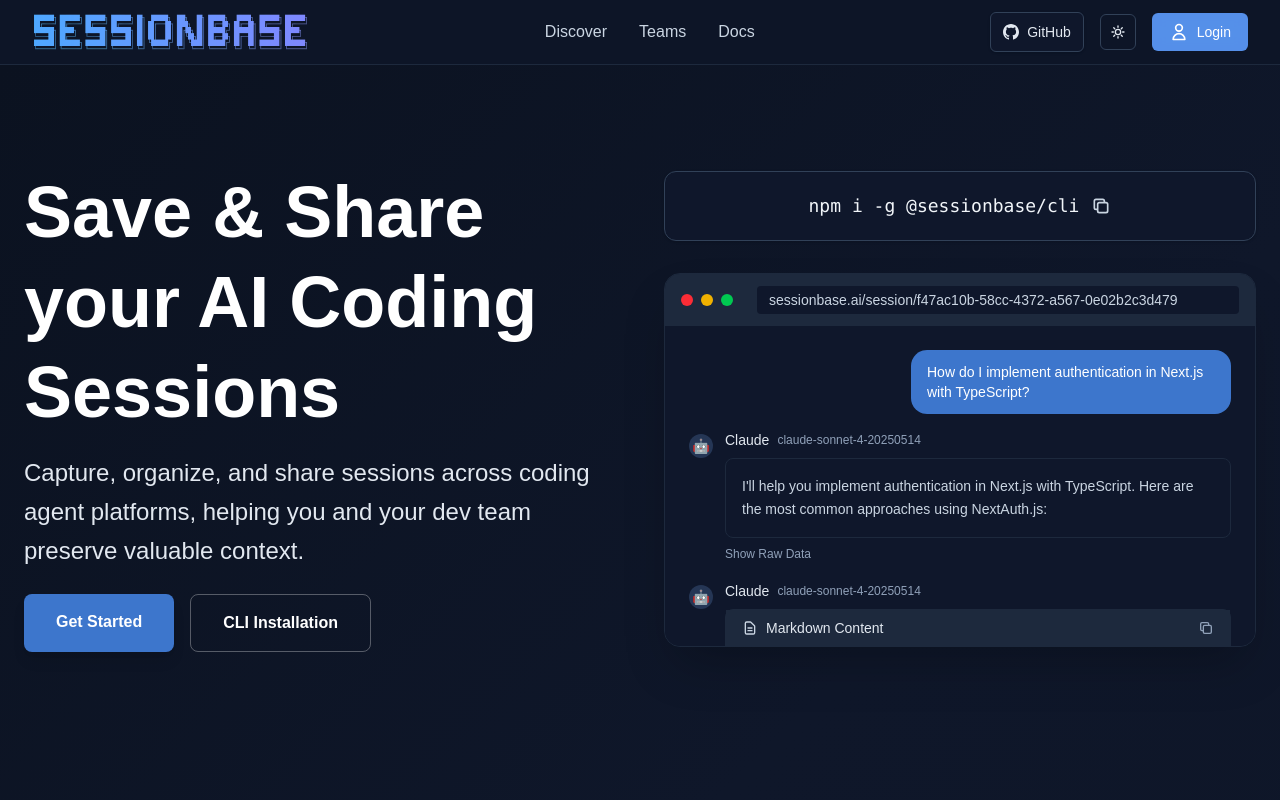
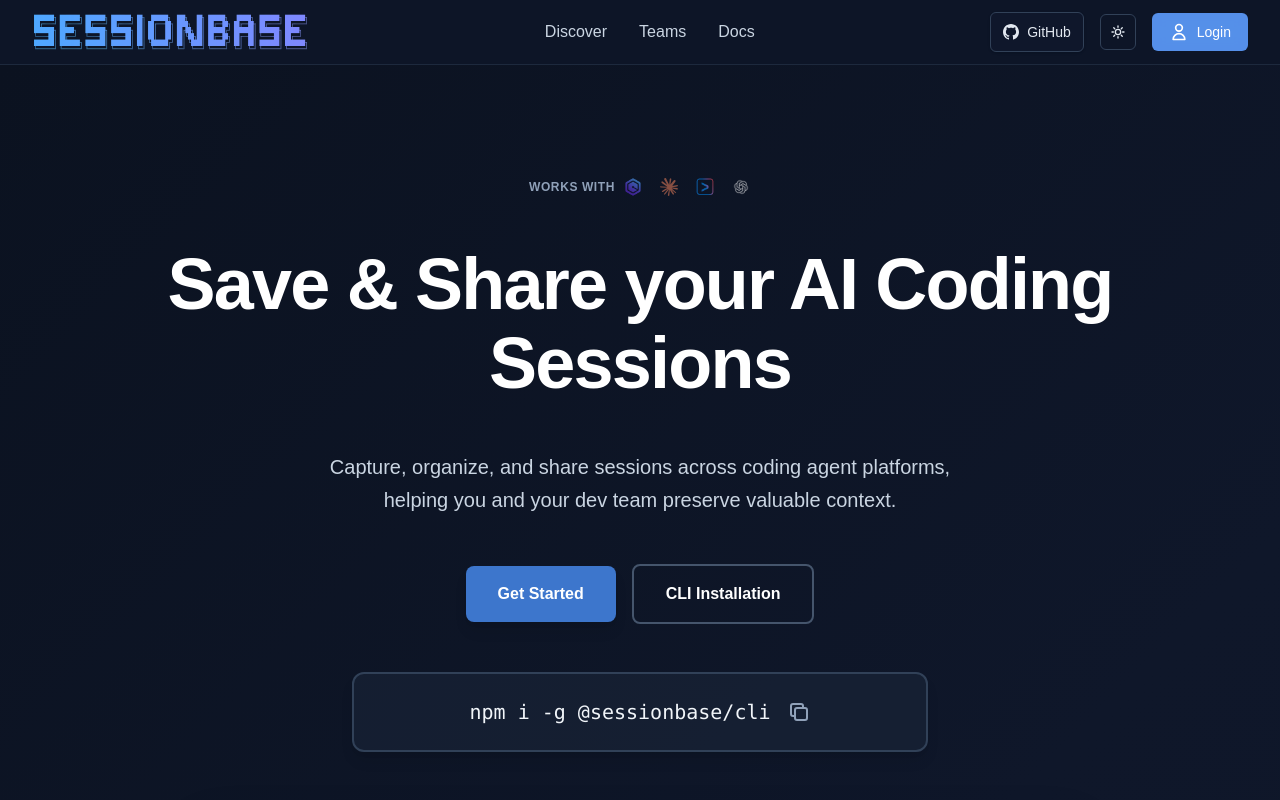
Before and after one commit to owenmccadden/sessionbase-frontend, a Next.js app: page / in a window 1280 px wide. Shown: the top 800 px of the page. Built offline with nearby package versions, Linux system fonts and the light colour scheme; no server answers.

Commit message:
Refactor Hero component to enhance layout and add agent logos with links; remove LogosStrip from landing page

```diff
--- a/src/components/Hero.js
+++ b/src/components/Hero.js
@@ -1,4 +1,5 @@
 import { useState } from 'react';
+import Image from 'next/image';
 import WaitlistForm from './WaitlistForm';
 import DynamicSessionViewer from './DynamicSessionViewer';
 
@@ -12,27 +13,106 @@ export default function Hero({ onShowAuth }) {
     setTimeout(() => setCopied(false), 2000);
   };
 
+  const agents = [
+    {
+      name: "Q Chat",
+      src: "/q-logo.png",
+      width: 56,
+      height: 16,
+      url: "https://docs.aws.amazon.com/amazonq/latest/qdeveloper-ug/command-line-installing.html"
+    },
+    {
+      name: "Claude Code",
+      src: "/claude-logo.png",
+      width: 48,
+      height: 16,
+      url: "https://docs.anthropic.com/en/docs/claude-code/quickstart"
+    },
+    {
+      name: "Gemini CLI",
+      src: "/gemini-cli-logo.png",
+      width: 52,
+      height: 16,
+      url: "https://github.com/google-gemini/gemini-cli"
+    },
+    {
+      name: "OpenAI Codex",
+      src: "/openai-logo-dark.png",
+      srcDark: "/openai-logo-light.png",
+      width: 58,
+      height: 22,
+      url: "https://openai.com/codex/"
+    },
+  ];
+
   return (
     <section className="min-h-screen gradient-hero relative overflow-hidden">
-      <div className="max-w-7xl mx-auto px-2 sm:px-4 lg:px-6 pt-6 pb-16">
-        <div className="grid lg:grid-cols-2 gap-12 items-center min-h-[80vh]">
-          {/* Left Column */}
-          <div className="space-y-6">
-            <div className="space-y-4">
-              <h1 className="text-6xl lg:text-7xl font-semibold text-slate-900 leading-tight dark:text-white">
+      <div className="max-w-7xl mx-auto px-4 sm:px-6 lg:px-8 py-20 lg:py-28">
+        <div className="flex flex-col items-center text-center max-w-5xl mx-auto min-h-[80vh] justify-center space-y-10 lg:space-y-12">
+
+          {/* 1. Works with badges - TOP */}
+          <div className="flex items-center justify-center gap-2 flex-wrap">
+            <span className="text-xs font-semibold uppercase tracking-wider text-slate-500 dark:text-slate-400">
+              Works with
+            </span>
+            <div className="flex items-center gap-4 flex-wrap justify-center">
+              {agents.map((agent) => (
+                <a
+                  key={agent.name}
+                  href={agent.url}
+                  target="_blank"
+                  rel="noopener noreferrer"
+                  className="opacity-60 hover:opacity-100 transition-opacity duration-200"
+                  aria-label={agent.name}
+                >
+                  {agent.srcDark ? (
+                    <>
+                      <Image
+                        src={agent.src}
+                        alt={agent.name}
+                        width={agent.width}
+                        height={agent.height}
+                        className="h-5 w-auto dark:hidden"
+                      />
+                      <Image
+                        src={agent.srcDark}
+                        alt={agent.name}
+                        width={agent.width}
+                        height={agent.height}
+                        className="h-5 w-auto hidden dark:block"
+                      />
+                    </>
+                  ) : (
+                    <Image
+                      src={agent.src}
+                      alt={agent.name}
+                      width={agent.width}
+                      height={agent.height}
+                      className="h-5 w-auto"
+                    />
+                  )}
+                </a>
+              ))}
+            </div>
+          </div>
+
+          {/* 2. Headline - LARGE */}
+          <h1 className="text-5xl lg:text-6xl xl:text-7xl font-semibold text-slate-900 leading-[1.1] tracking-tight dark:text-white">
             Save & Share your AI Coding Sessions
           </h1>
-              <p className="text-2xl text-slate-600 leading-relaxed dark:text-slate-200">
+
+          {/* 3. Subtitle - CONSTRAINED */}
+          <p className="text-lg lg:text-xl text-slate-700 leading-relaxed dark:text-slate-300 max-w-2xl">
             Capture, organize, and share sessions across coding agent platforms, helping you and your dev team preserve valuable context.
           </p>
-            </div>
 
-            <div className="flex flex-col sm:flex-row gap-4">
+          {/* 4. CTAs - PROMINENT */}
+          <div className="flex flex-wrap items-center justify-center gap-4">
             <a
               href="https://docs.sessionbase.ai/mcp-server/installation"
               target="_blank"
               rel="noopener noreferrer"
-                className="bg-primary-dark text-white px-8 py-4 rounded-lg font-semibold hover:bg-primary transition-colors shadow-lg text-center"
+              className="bg-primary-dark text-white px-8 py-4 rounded-lg font-semibold hover:bg-primary transition-all shadow-lg hover:shadow-xl text-center"
             >
               Get Started
             </a>
@@ -40,30 +120,26 @@ export default function Hero({ onShowAuth }) {
               href="https://docs.sessionbase.ai/cli/installation"
               target="_blank"
               rel="noopener noreferrer"
-                className="border border-slate-300 text-slate-800 px-8 py-4 rounded-lg font-semibold hover:bg-slate-50 transition-colors text-center dark:border-white/30 dark:text-white dark:hover:bg-white/10"
+              className="border-2 border-slate-300 text-slate-800 px-8 py-4 rounded-lg font-semibold hover:bg-slate-50 hover:border-slate-400 transition-all text-center dark:border-slate-600 dark:text-white dark:hover:bg-slate-800"
             >
               CLI Installation
             </a>
           </div>
-          </div>
 
-          {/* Right Column */}
-          <div className="space-y-8">
-            {/* Copy Command Button (standalone) */}
-            <>
+          {/* 5. npm command - ENHANCED */}
           <button
             onClick={copyToClipboard}
-                className="w-full flex items-center justify-center gap-3 px-4 sm:px-5 py-5 rounded-xl border border-slate-200 bg-slate-50 text-slate-800 hover:bg-slate-100 active:bg-slate-200 shadow-sm hover:shadow-md transition-colors transition-shadow dark:border-slate-700 dark:bg-slate-900 dark:text-slate-100 dark:hover:bg-slate-800"
+            className="max-w-xl w-full flex items-center justify-center gap-4 px-6 py-6 rounded-xl border-2 border-slate-200 bg-slate-50/50 text-slate-900 hover:bg-slate-100 hover:border-slate-300 active:bg-slate-200 shadow-lg hover:shadow-xl transition-all dark:border-slate-700 dark:bg-slate-800/50 dark:text-slate-100 dark:hover:bg-slate-700"
             aria-label="Copy install command"
             style={{fontFamily: 'SF Mono, Monaco, Inconsolata, "Roboto Mono", Consolas, "Courier New", monospace'}}
           >
-                <span className="text-lg">npm i -g @sessionbase/cli</span>
+            <span className="text-lg lg:text-xl font-medium">npm i -g @sessionbase/cli</span>
             {copied ? (
-                  <svg className="w-5 h-5 text-green-600 dark:text-green-500" fill="none" stroke="currentColor" viewBox="0 0 24 24">
+              <svg className="w-6 h-6 text-green-600 dark:text-green-500" fill="none" stroke="currentColor" viewBox="0 0 24 24">
                 <path strokeLinecap="round" strokeLinejoin="round" strokeWidth={2} d="M5 13l4 4L19 7" />
               </svg>
             ) : (
-                  <svg className="w-5 h-5 text-slate-600 dark:text-slate-300" fill="none" stroke="currentColor" viewBox="0 0 24 24">
+              <svg className="w-6 h-6 text-slate-600 dark:text-slate-400" fill="none" stroke="currentColor" viewBox="0 0 24 24">
                 <path
                   strokeLinecap="round"
                   strokeLinejoin="round"
@@ -73,10 +149,9 @@ export default function Hero({ onShowAuth }) {
               </svg>
             )}
           </button>
-            </>
 
-            {/* Faux Browser Window */}
-            <div className="bg-white rounded-2xl shadow-2xl overflow-hidden border border-slate-200 dark:bg-slate-900 dark:border-slate-800">
+          {/* 6. Browser mockup - CENTERED */}
+          <div className="w-full max-w-4xl bg-white rounded-2xl shadow-2xl overflow-hidden border border-slate-200 dark:bg-slate-900 dark:border-slate-800">
             <div className="bg-slate-100 px-4 py-3 flex items-center space-x-2 dark:bg-slate-800">
               <div className="w-3 h-3 rounded-full bg-red-500"></div>
               <div className="w-3 h-3 rounded-full bg-yellow-500"></div>
@@ -87,7 +162,7 @@ export default function Hero({ onShowAuth }) {
             </div>
             <DynamicSessionViewer />
           </div>
-          </div>
+
         </div>
       </div>
 
--- a/src/pages/index.js
+++ b/src/pages/index.js
@@ -6,7 +6,6 @@ import { useAuth } from '../contexts/AuthContext';
 import Header from '../components/Header';
 import MobileBanner from '../components/MobileBanner';
 import Hero from '../components/Hero';
-import LogosStrip from '../components/LogosStrip';
 import TerminalToTeam from '../components/TerminalToTeam';
 import McpIntegration from '../components/McpIntegration';
 import Footer from '../components/Footer';
@@ -63,7 +62,6 @@ export default function Landing() {
           <Header />
           <Hero onShowAuth={() => setShowAuthModal(true)} />
           <TerminalToTeam />
-          <LogosStrip />
           <McpIntegration />
           <Footer />
 
```
Lines whose indentation alone changed are shown as unchanged.
